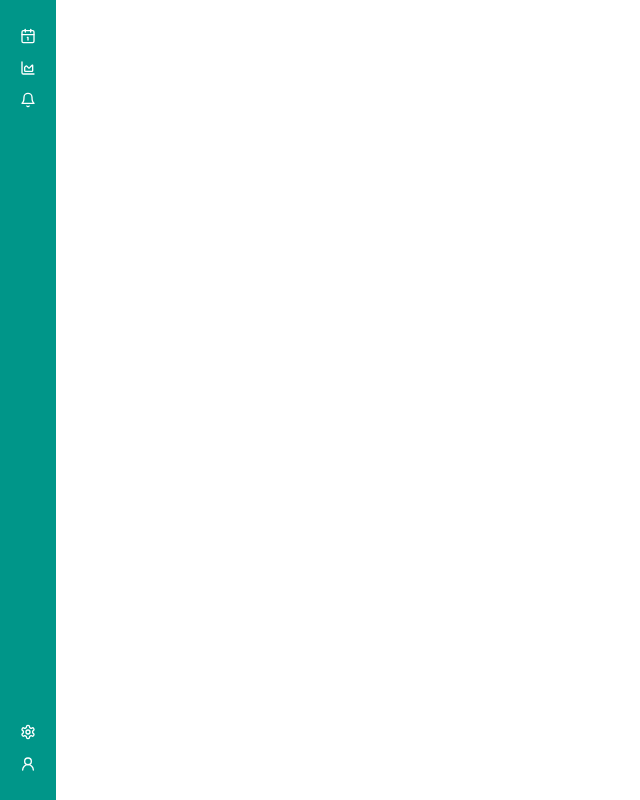
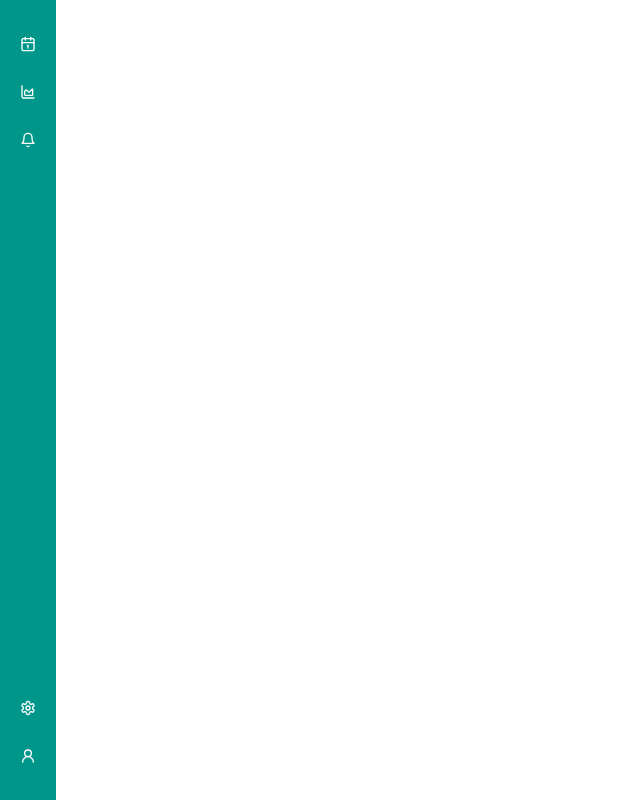
Before and after one commit to Gygee03/calendar-project, a React (Vite) app: page / in a window 1280 px wide. Shown: the whole page, without its empty margins (0-640 px from the left). Built offline with nearby package versions, Linux system fonts and the light colour scheme.

Commit message:
SideNaveBar-edit: margin at each icon

```diff
--- a/src/components/SideBar.jsx
+++ b/src/components/SideBar.jsx
@@ -10,16 +10,16 @@ const SideNavBar = () => {
             <div className='flex flex-col justify-between bg-teal-600 text-white w-fit h-screen px-3 py-5'>
                 <div>
                     <ul className="flex flex-col justify-center items-center">
-                        <li className="w-8 h-8 flex justify-center items-center"><LuCalendar1 /></li>
-                        <li className="w-8 h-8 flex justify-center items-center"><LuChartArea /></li>
-                        <li className="w-8 h-8 flex justify-center items-center"><LuBell /></li>
+                        <li className="w-8 h-8 flex justify-center items-center my-2"><LuCalendar1 /></li>
+                        <li className="w-8 h-8 flex justify-center items-center my-2"><LuChartArea /></li>
+                        <li className="w-8 h-8 flex justify-center items-center my-2"><LuBell /></li>
                     </ul>
                 </div>
 
                 <div>
                     <ul className="flex flex-col justify-center items-center">
-                        <li className="w-8 h-8 flex justify-center items-center"><LuSettings /></li>
-                        <li className="w-8 h-8 flex justify-center items-center"><LuUserRound /></li>
+                        <li className="w-8 h-8 flex justify-center items-center my-2"><LuSettings /></li>
+                        <li className="w-8 h-8 flex justify-center items-center my-2"><LuUserRound /></li>
                     </ul>
                 </div>
 
```
